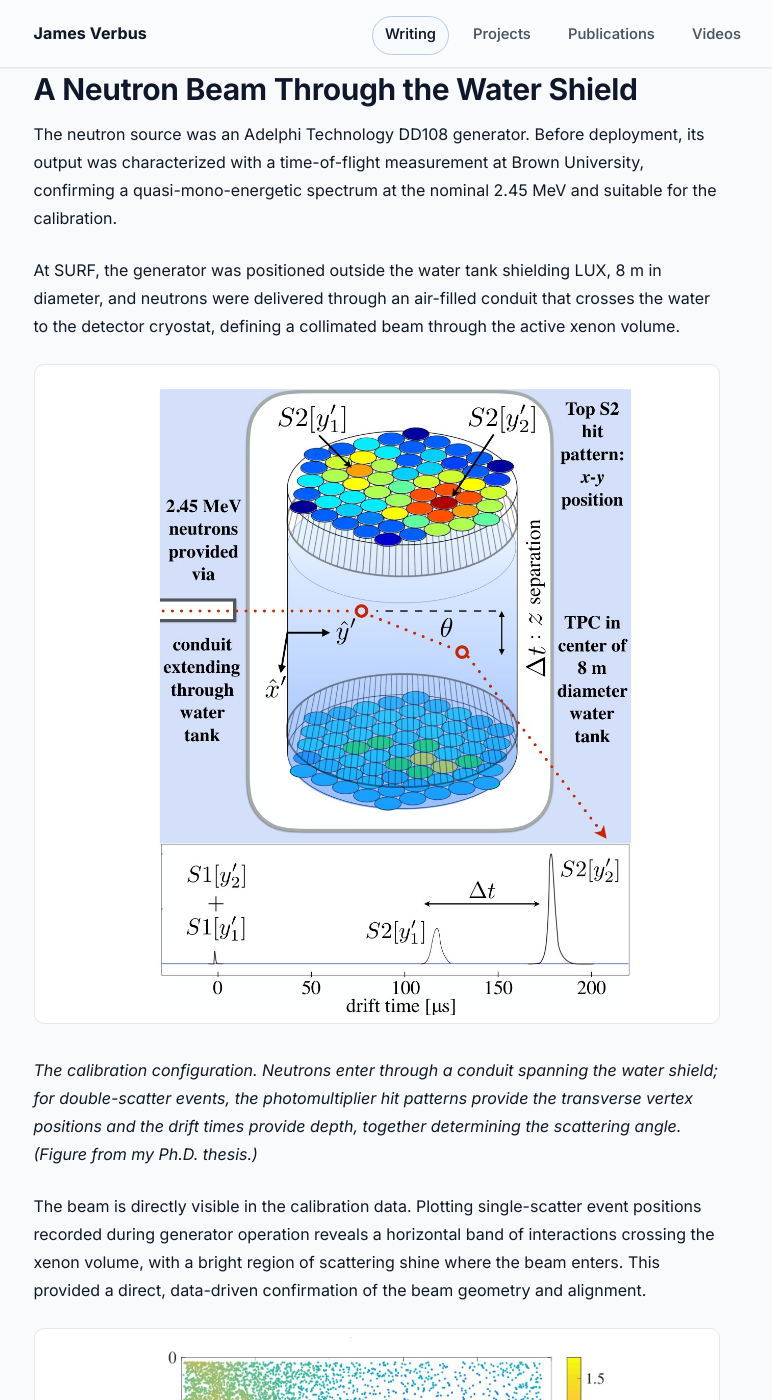
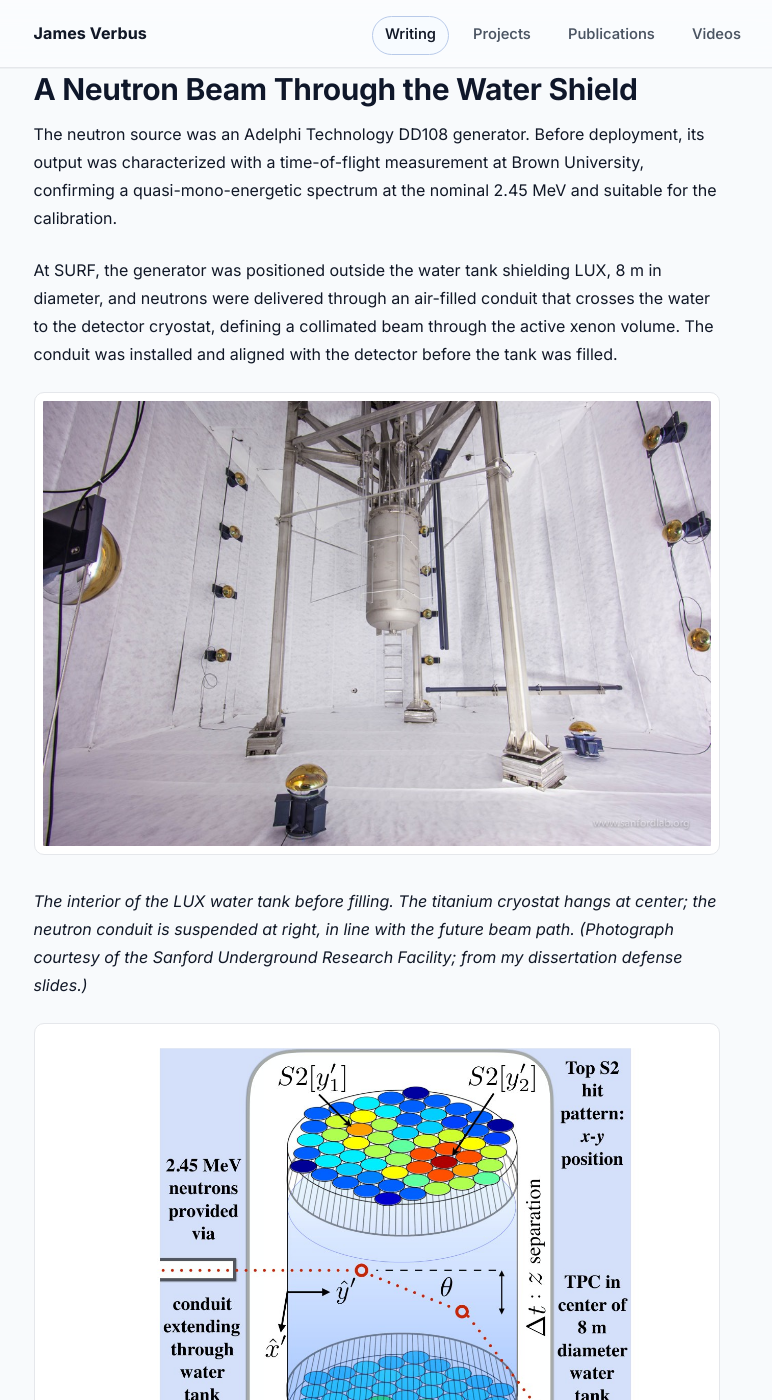
Before and after one commit to jverbus/jverbus.github.io, a Jekyll site: the page built from _posts/2016-08-18-calibrating-the-lux-dark-matter-experiment.md, in a window 1280 px wide and 1400 px high, scrolled down 2675 px. Shown: the whole window, without its empty margins (239-1011 px from the left). Built offline with Jekyll 4.4.1, drawn with Linux system fonts in a browser that asks for light colours.

Commit message:
Add water tank conduit photograph to the thesis post
Insert the Sanford Lab photograph of the empty LUX water tank, with
the cryostat suspended at center and the neutron conduit hanging in
line with the beam path, sourced at native quality from the
dissertation defense slides.

Co-Authored-By: Claude Fable 5 <noreply@anthropic.com>

```diff
--- a/_posts/2016-08-18-calibrating-the-lux-dark-matter-experiment.md
+++ b/_posts/2016-08-18-calibrating-the-lux-dark-matter-experiment.md
@@ -33,7 +33,11 @@ The technique developed in this thesis removes simulation from the energy scale.
 
 The neutron source was an Adelphi Technology DD108 generator. Before deployment, its output was characterized with a time-of-flight measurement at Brown University, confirming a quasi-mono-energetic spectrum at the nominal 2.45 MeV and suitable for the calibration.
 
-At SURF, the generator was positioned outside the water tank shielding LUX, 8 m in diameter, and neutrons were delivered through an air-filled conduit that crosses the water to the detector cryostat, defining a collimated beam through the active xenon volume.
+At SURF, the generator was positioned outside the water tank shielding LUX, 8 m in diameter, and neutrons were delivered through an air-filled conduit that crosses the water to the detector cryostat, defining a collimated beam through the active xenon volume. The conduit was installed and aligned with the detector before the tank was filled.
+
+<img src="{{ '/assets/images/lux-water-tank-conduit.jpg' | relative_url }}" alt="Interior of the empty LUX water tank with the titanium cryostat suspended at center and the neutron conduit hanging horizontally at right" width="970" height="646" loading="lazy" decoding="async">
+
+*The interior of the LUX water tank before filling. The titanium cryostat hangs at center; the neutron conduit is suspended at right, in line with the future beam path. (Photograph courtesy of the Sanford Underground Research Facility; from my dissertation defense slides.)*
 
 <img src="{{ '/assets/images/lux-dd-setup-diagram.jpg' | relative_url }}" alt="Conceptual diagram of the LUX D-D calibration: neutrons travel through a conduit across the water tank into the TPC, where a double scatter is reconstructed from PMT hit patterns and drift times" width="1310" height="1259" loading="lazy" decoding="async">
 
```
Also changed, not shown: assets/images/lux-water-tank-conduit.jpg (added).
